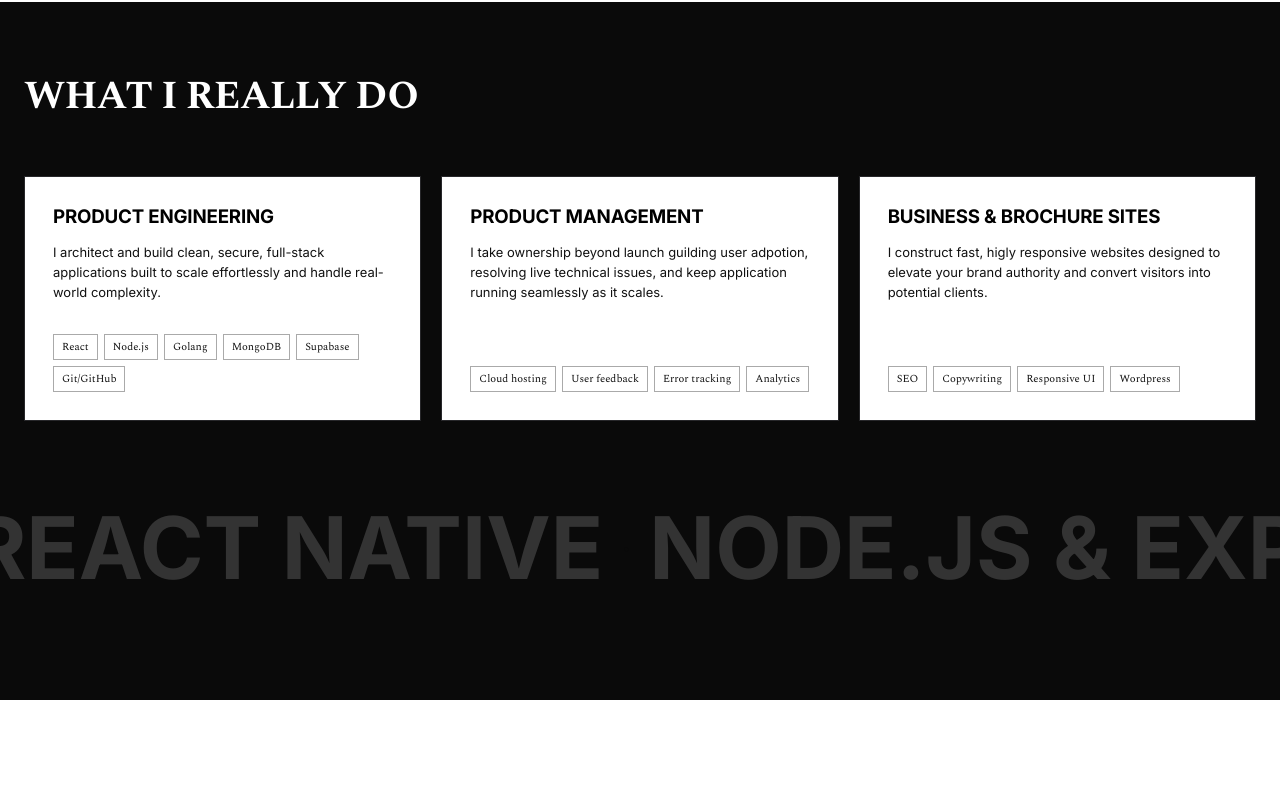
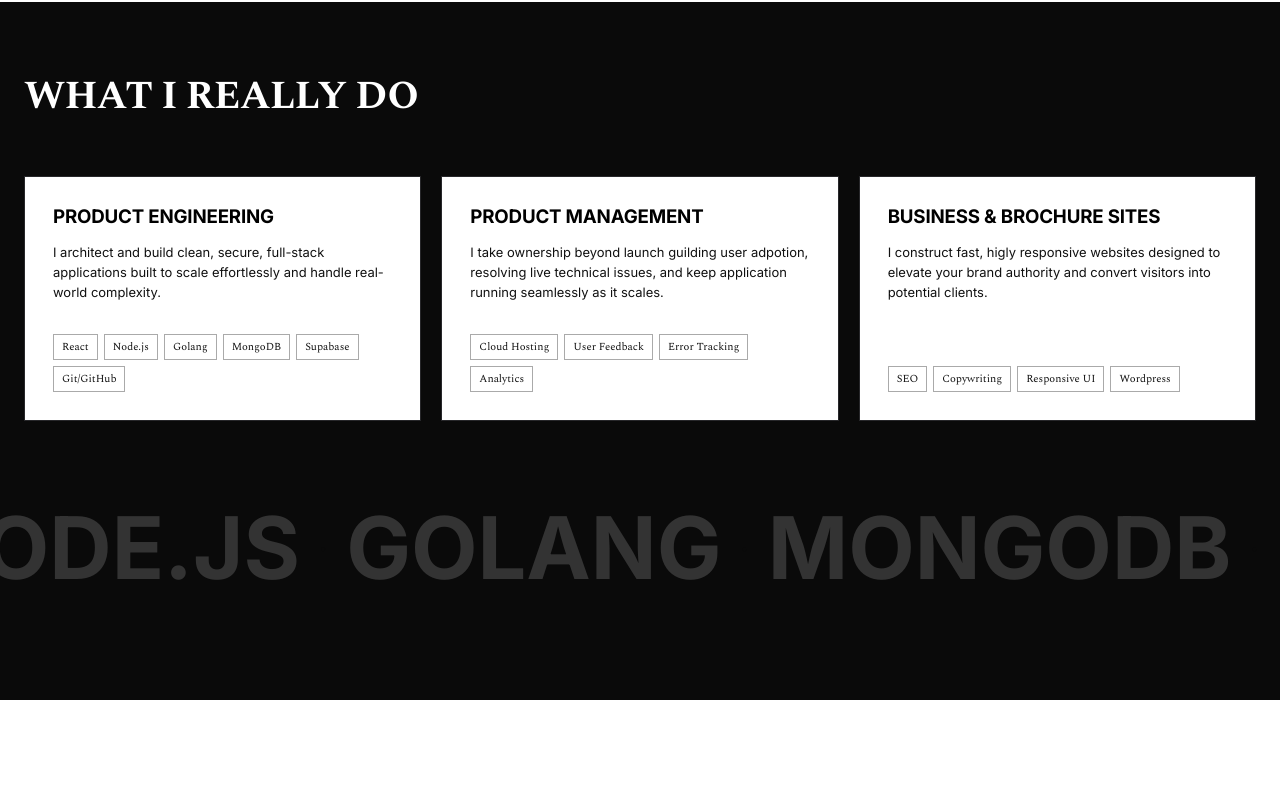
Before and after one commit to goodiesnr/goodiesnr, a React (Vite) app: page / in a window 1280 px wide. Shown: the part 501-1289 px from the top of the page. Built offline with nearby package versions, Linux system fonts and the light colour scheme.

Commit message:
new updates

```diff
--- a/src/components/Expertise.jsx
+++ b/src/components/Expertise.jsx
@@ -7,7 +7,7 @@ const cards = [
   {
     title: 'PRODUCT MANAGEMENT',
     desc: 'I take ownership beyond launch guilding user adpotion, resolving live technical issues, and keep application running seamlessly as it scales.',
-    tags: ['Cloud hosting', 'User feedback', 'Error tracking', 'Analytics'],
+    tags: ['Cloud Hosting', 'User Feedback', 'Error Tracking', 'Analytics'],
   },
   {
     title: 'BUSINESS & BROCHURE SITES',
--- a/src/components/Marquee.jsx
+++ b/src/components/Marquee.jsx
@@ -1,10 +1,12 @@
 const items = [
-  { text: 'REACT & REACT NATIVE', bright: true },
-  { text: 'NODE.JS & EXPRESS', bright: false },
+  { text: 'REACT', bright: true },
+  { text: 'NODE.JS', bright: false },
   { text: 'GOLANG', bright: true },
   { text: 'MONGODB', bright: false },
-  { text: 'BROCHURE & BUSINESS SITES', bright: true },
+  { text: 'SUPABASE', bright: true },
   { text: 'GIT / GITHUB', bright: false },
+  { text: 'SEO', bright: true },
+  { text: 'WORDPRESS', bright: false },
 ];
 
 function Sequence() {
```
